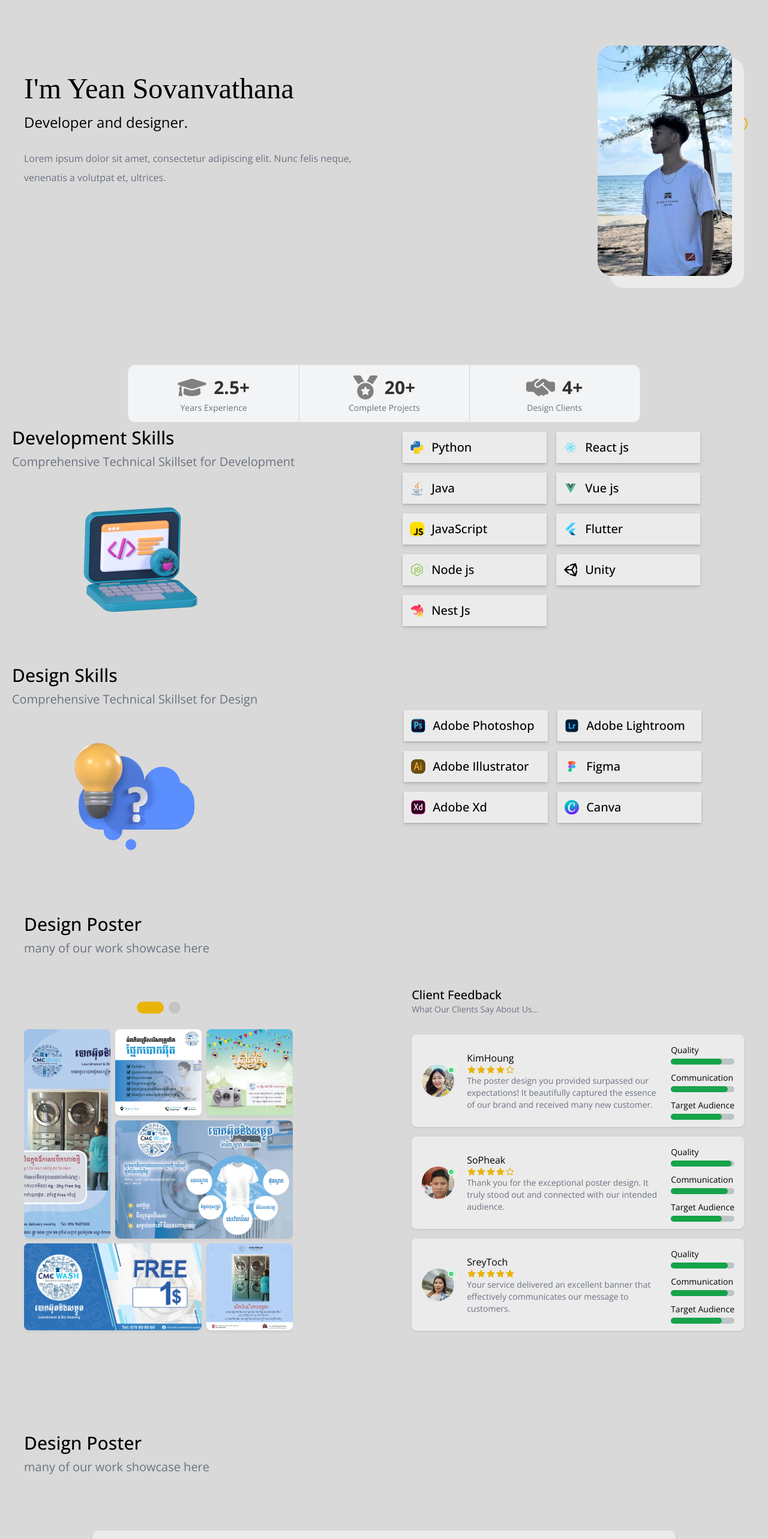
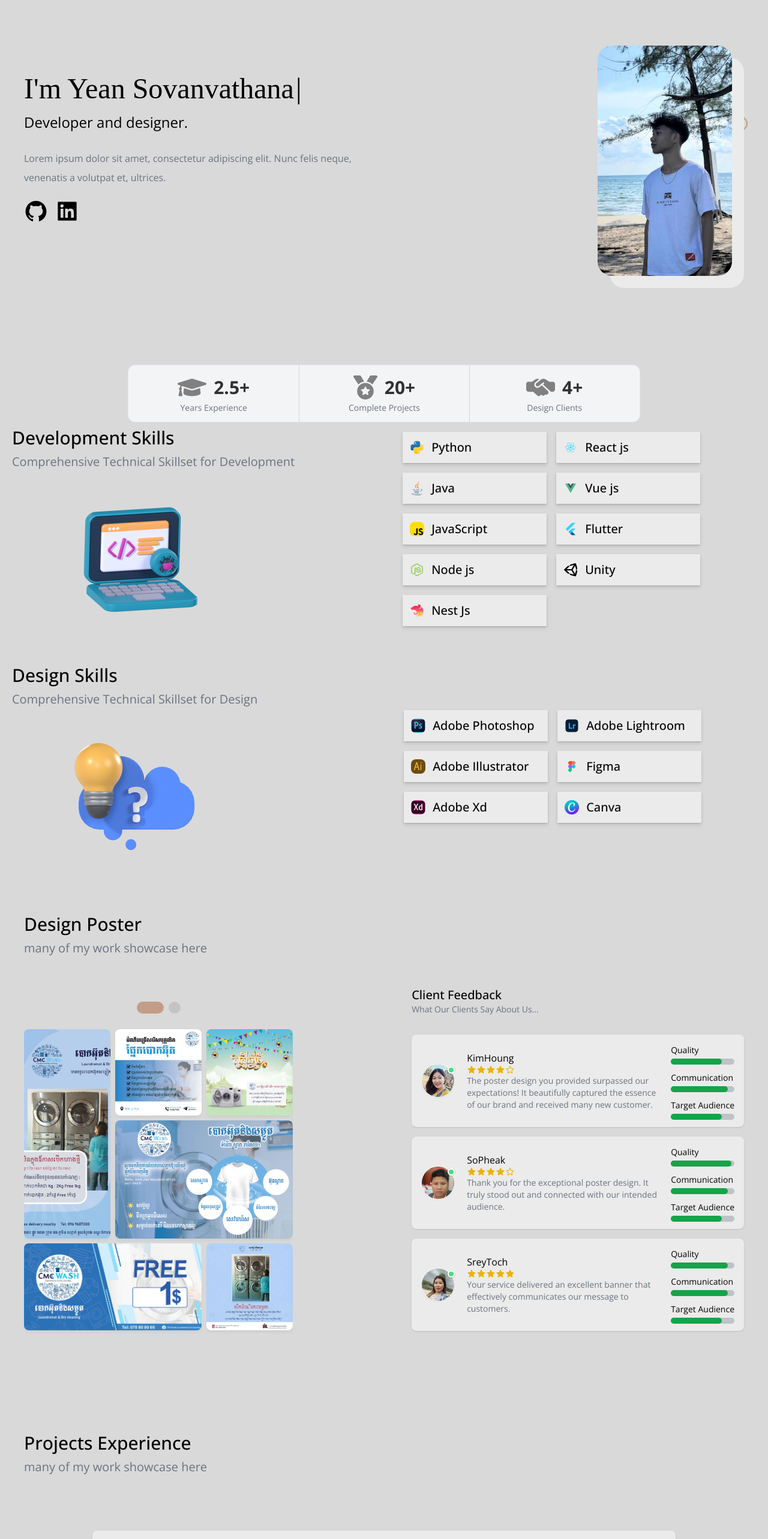
Before and after one commit to Yeansovanvathana/Portfolio_V2, a Next.js app: page / in a window 1280 px wide. Shown: the part 120-2686 px from the top of the page at 60% size. Built offline with nearby package versions, Linux system fonts and the light colour scheme; grey boxes are pictures that could not be loaded.

Commit message:
Modify some page

```diff
--- a/components/Design.jsx
+++ b/components/Design.jsx
@@ -35,7 +35,7 @@ export const Design = () => {
             }}
             className="text-xl text-gray-500"
           >
-            many of our work showcase here
+            many of my work showcase here
           </motion.h3>
         </div>
         <div className=" max-w-screen-xl p-10 flex justify-center items-center flex-col lg:flex-row lg:justify-between gap-5 ">
--- a/components/DotGroup.jsx
+++ b/components/DotGroup.jsx
@@ -1,8 +1,8 @@
 import AnchorLink from "react-anchor-link-smooth-scroll";
 
 const DotGroup = ({ selectedPage, setSelectedPage }) => {
-  const selectedStyles = `relative bg-yellow-500 before:absolute before:w-6 before:h-6 before:rounded-full
-    before:border-2 before:border-yellow-500 before:left-[-50%] before:top-[-50%]`;
+  const selectedStyles = `relative bg-secondary-300 before:absolute before:w-6 before:h-6 before:rounded-full
+    before:border-2 before:border-secondary-300 before:left-[-50%] before:top-[-50%]`;
 
   return (
     <div className="flex flex-col gap-6 fixed top-[40%] right-10">
--- a/components/Page.jsx
+++ b/components/Page.jsx
@@ -2,6 +2,7 @@ import React from "react";
 import Image from "next/image";
 import { Cursor, useTypewriter } from "react-simple-typewriter";
 import { motion } from "framer-motion";
+import { AiFillGithub, AiFillLinkedin } from "react-icons/ai";
 
 export const Page = () => {
   const [text] = useTypewriter({
@@ -32,7 +33,7 @@ export const Page = () => {
             >
               {/* I'm <span className=" text-green-600">Yean</span> Sovanvathana */}
               {text}
-              <Cursor cursorColor="orange" />
+              <Cursor cursorColor="black" />
             </motion.h2>
             <motion.h3
               initial="hidden"
@@ -61,6 +62,24 @@ export const Page = () => {
               Lorem ipsum dolor sit amet, consectetur adipiscing elit. Nunc
               felis neque, venenatis a volutpat et, ultrices.
             </motion.p>
+            <div className="flex space-x-3 justify-center md:justify-start">
+              <AiFillGithub
+                onClick={() => {
+                  window.open("https://github.com/Yeansovanvathana", "_blank");
+                }}
+                className="w-10 h-10 hover:text-secondary-300 transition ease-in-out delay-150  hover:-translate-y-1 hover:scale-110 duration-300"
+              />
+
+              <AiFillLinkedin
+                onClick={() => {
+                  window.open(
+                    "https://www.linkedin.com/in/sovanvathana-yean-79474727a/",
+                    "_blank"
+                  );
+                }}
+                className="w-10 h-10 hover:text-secondary-300 transition ease-in-out delay-150  hover:-translate-y-1 hover:scale-110 duration-300"
+              />
+            </div>
           </div>
           <motion.div
             initial="hidden"
--- a/components/Project.jsx
+++ b/components/Project.jsx
@@ -23,7 +23,7 @@ export const Project = () => {
             animate={{ opacity: 1, x: 0 }}
             transition={{ duration: 1 }}
           >
-            Design Poster
+            Projects Experience
           </motion.h2>
           <motion.h3
             initial={{ opacity: 0, x: -50 }}
@@ -31,7 +31,7 @@ export const Project = () => {
             transition={{ delay: 0.2, duration: 0.5 }}
             className="text-xl text-gray-500"
           >
-            many of our work showcase here
+            many of my work showcase here
           </motion.h3>
         </div>
         <div className="justify-center flex flex-col space-y-3 items-center my-10 p-8">
--- a/styles/globals.css
+++ b/styles/globals.css
@@ -57,7 +57,7 @@ img {
 .slideshowDot.active {
   /* background-color: #6a0dad; */
   width: 45px;
-  @apply bg-yellow-500
+  @apply bg-secondary-300
 }
 
 @layer components {
--- a/tailwind.config.js
+++ b/tailwind.config.js
@@ -15,6 +15,8 @@ module.exports = {
         secondary: {
           100: "#bdc3c7",
           200: "#2c3e50",
+          300: "#C39D87",
+          400: "#97B0A9",
         },
       },
       fontFamily: {
--- a/utils/Experience.js
+++ b/utils/Experience.js
@@ -169,4 +169,27 @@ export const Exp = [
     video_demo: "",
     publish: "",
   },
+  {
+    id: 8,
+    project: "Spotify Clone",
+    img: "/Icons/Spotify_icon.svg.png",
+    project_description:
+      "Spotify clone 2.0 with the latest update UI of spotify 2023",
+    project_date: "May 22, 2023 - May 25, 2023",
+    job_level: "Junior Level",
+    Type: "Personal Project",
+    Company: "Personal Project",
+    position: "Developer",
+    project_id: "Spotify 2.0",
+    work_exp: [
+      "- I have learn new thing on spotify api and authentication also spotify-web-api-node.",
+      "- Additionally, I have learn to use recoil as state management with react",
+    ],
+    tools: ["React js", "Next js"],
+    demo: "/projects/spotiy.png",
+    github_status: "Github",
+    github: "https://github.com/Yeansovanvathana/Spotify_2.0.git",
+    video_demo: "",
+    publish: "",
+  },
 ];
```
Also changed, not shown: public/Icons/Spotify_icon.svg.png (added), public/projects/spotiy.png (added).
